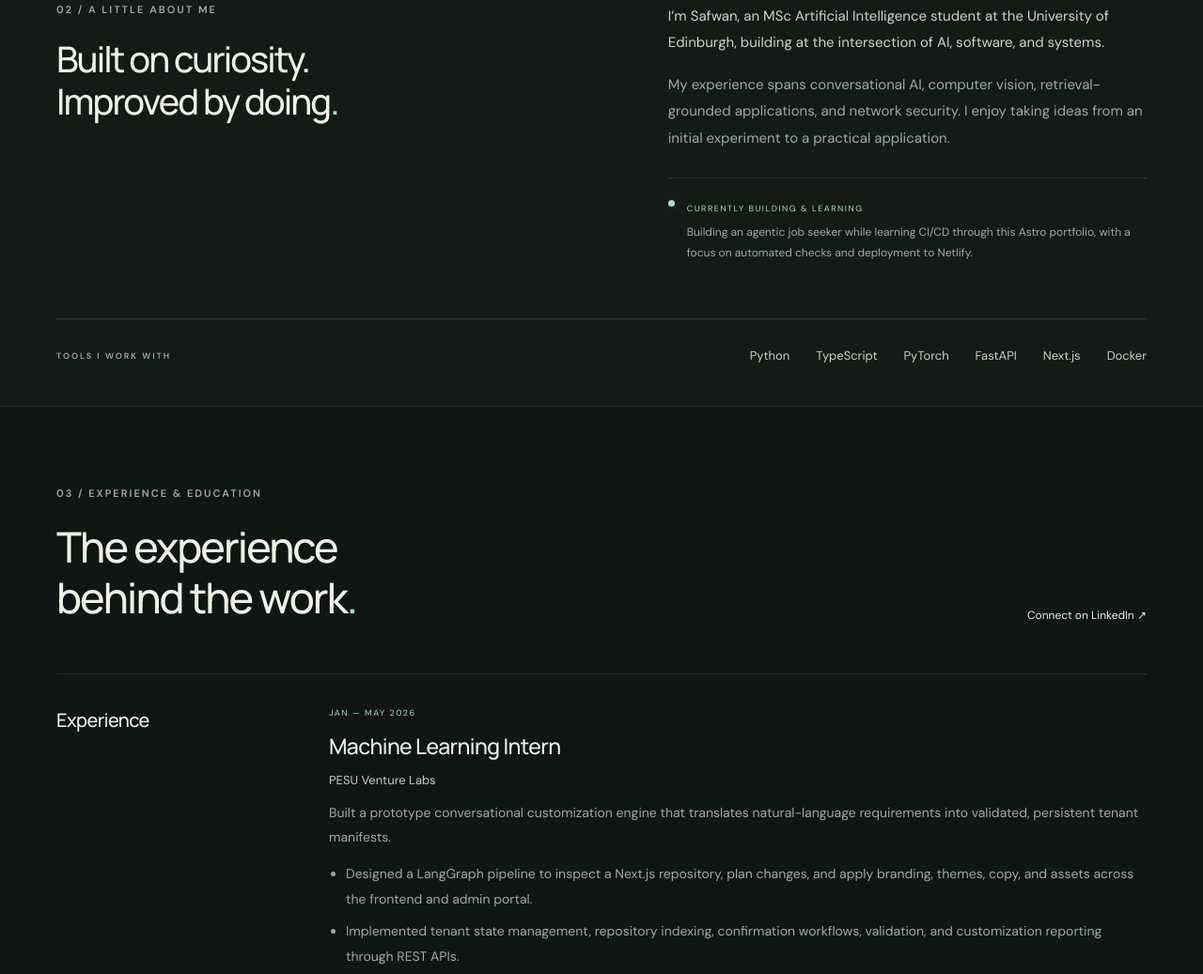
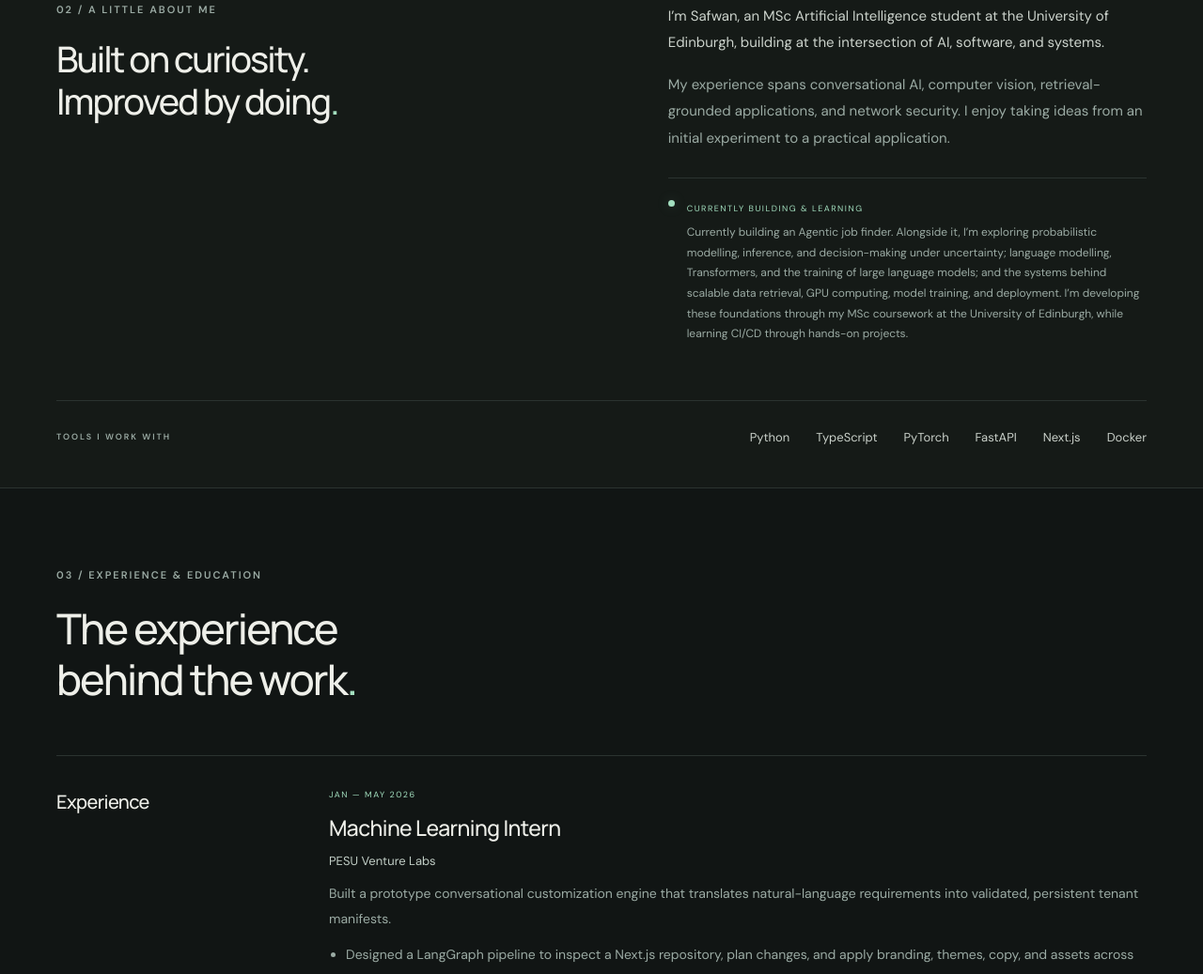
Before and after one commit to SafwanAhmed08/Portfolio, an Astro site: page / in a window 1280 px wide. Shown: the part 1779-2816 px from the top of the page at 94% size. Built offline with nearby package versions, Linux system fonts and the light colour scheme; Astro itself is replaced by a stand-in of ours.

Commit message:
minor issues

```diff
--- a/src/pages/index.astro
+++ b/src/pages/index.astro
@@ -17,9 +17,9 @@ import { projects } from '../data/projects';
       <div class="section-heading"><div><div class="eyebrow">01 / SELECTED WORK</div><h2>A few things<br/>I’ve been building<span>.</span></h2></div><a class="text-link" href="https://github.com/SafwanAhmed08" target="_blank" rel="noopener noreferrer">All repositories ↗</a></div>
       <div class="projects-grid">{projects.map((project) => <article class="project"><div class="project-info"><div class="project-kicker"><span>{project.number}</span>{project.type}</div><h3>{project.title}</h3><p>{project.description}</p><ul class="tags">{project.tags.map(tag=><li>{tag}</li>)}</ul><a class="text-link" href={`/projects/${project.slug}/`}>Read project breakdown <span aria-hidden="true">↗</span></a></div></article>)}</div>
     </section>
-    <section id="about" class="about"><div class="wrap about-grid"><div><div class="eyebrow">02 / A LITTLE ABOUT ME</div><h2>Built on curiosity.<br/>Improved by doing<span>.</span></h2></div><div class="about-copy"><p>I’m Safwan, an MSc Artificial Intelligence student at the University of Edinburgh, building at the intersection of AI, software, and systems.</p><p>My experience spans conversational AI, computer vision, retrieval-grounded applications, and network security. I enjoy taking ideas from an initial experiment to a practical application.</p><div class="learning"><span class="dot"></span><div><small>CURRENTLY BUILDING & LEARNING</small><p>Building an agentic job seeker while learning CI/CD through this Astro portfolio, with a focus on automated checks and deployment to Netlify.</p></div></div></div></div><div class="wrap toolkit"><span class="eyebrow">TOOLS I WORK WITH</span><div><span>Python</span><span>TypeScript</span><span>PyTorch</span><span>FastAPI</span><span>Next.js</span><span>Docker</span></div></div></section>
+    <section id="about" class="about"><div class="wrap about-grid"><div><div class="eyebrow">02 / A LITTLE ABOUT ME</div><h2>Built on curiosity.<br/>Improved by doing<span>.</span></h2></div><div class="about-copy"><p>I’m Safwan, an MSc Artificial Intelligence student at the University of Edinburgh, building at the intersection of AI, software, and systems.</p><p>My experience spans conversational AI, computer vision, retrieval-grounded applications, and network security. I enjoy taking ideas from an initial experiment to a practical application.</p><div class="learning"><span class="dot"></span><div><small>CURRENTLY BUILDING & LEARNING</small><p>Currently building an Agentic job finder. Alongside it, I’m exploring probabilistic modelling, inference, and decision-making under uncertainty; language modelling, Transformers, and the training of large language models; and the systems behind scalable data retrieval, GPU computing, model training, and deployment. I’m developing these foundations through my MSc coursework at the University of Edinburgh, while learning CI/CD through hands-on projects.</p></div></div></div></div><div class="wrap toolkit"><span class="eyebrow">TOOLS I WORK WITH</span><div><span>Python</span><span>TypeScript</span><span>PyTorch</span><span>FastAPI</span><span>Next.js</span><span>Docker</span></div></div></section>
     <section id="background" class="background wrap">
-      <div class="section-heading"><div><div class="eyebrow">03 / EXPERIENCE & EDUCATION</div><h2>The experience<br/>behind the work<span>.</span></h2></div><a class="text-link" href="https://www.linkedin.com/in/safwan-ahmed-881a77287/" target="_blank" rel="noopener noreferrer">Connect on LinkedIn ↗</a></div>
+      <div class="section-heading"><div><div class="eyebrow">03 / EXPERIENCE & EDUCATION</div><h2>The experience<br/>behind the work<span>.</span></h2></div></div>
       <div id="experience" class="background-section"><h3>Experience</h3><div>
         <article class="resume-entry"><div class="resume-meta">JAN — MAY 2026</div><h4>Machine Learning Intern</h4><div class="resume-place">PESU Venture Labs</div><p>Built a prototype conversational customization engine that translates natural-language requirements into validated, persistent tenant manifests.</p><ul><li>Designed a LangGraph pipeline to inspect a Next.js repository, plan changes, and apply branding, themes, copy, and assets across the frontend and admin portal.</li><li>Implemented tenant state management, repository indexing, confirmation workflows, validation, and customization reporting through REST APIs.</li></ul><div class="resume-tools">LangGraph · Next.js · LLM integration · REST APIs</div></article>
         <article class="resume-entry"><div class="resume-meta">JUN — JUL 2025</div><h4>Computer Vision Intern</h4><div class="resume-place">Cyphertek Solutions Pvt Limited</div><p>Developed a YOLOv3 pipeline for detecting defects in LCD displays, supported by automated image preparation and model tuning.</p><ul><li>Created OpenCV preprocessing and augmentation scripts to generate training datasets.</li><li>Applied hyperparameter tuning, custom anchor generation, profiling, and performance benchmarking to improve detection performance.</li></ul><div class="resume-tools">YOLOv3 · OpenCV · Computer vision · Model evaluation</div></article>
```
